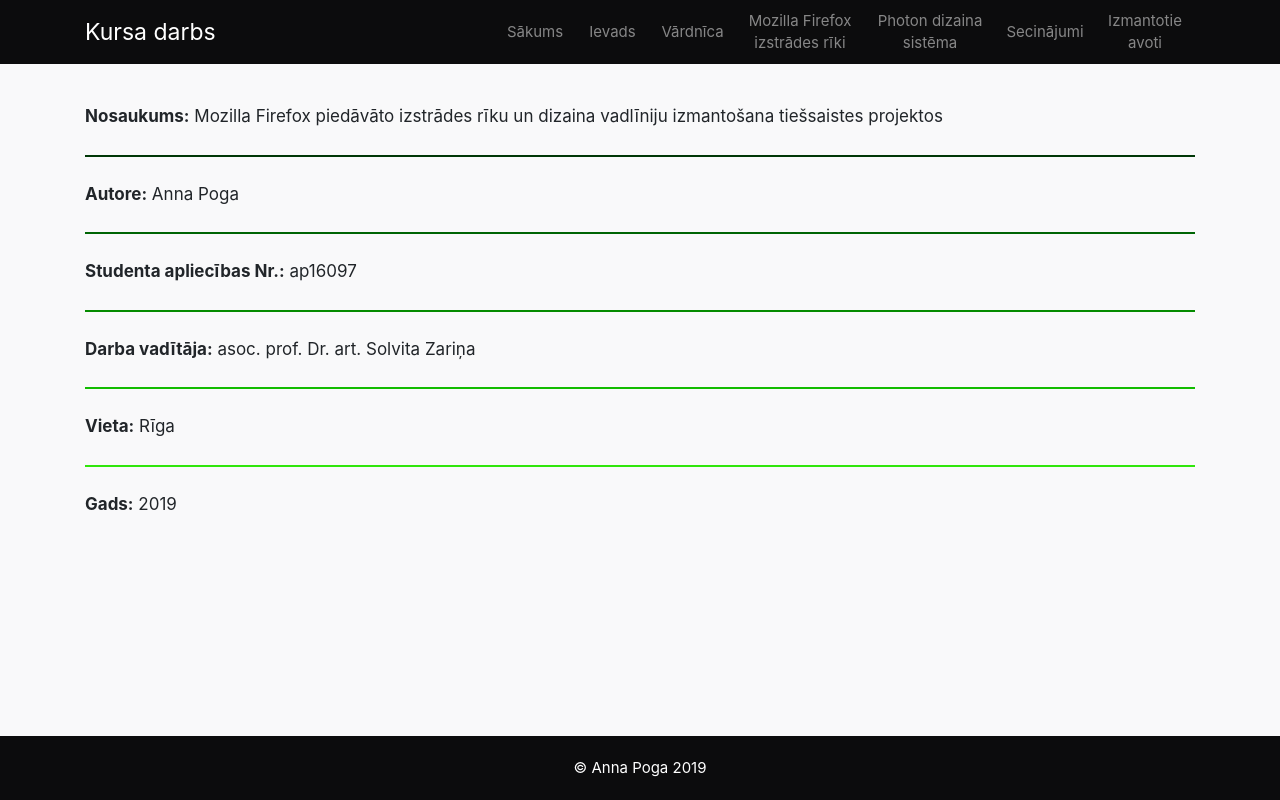
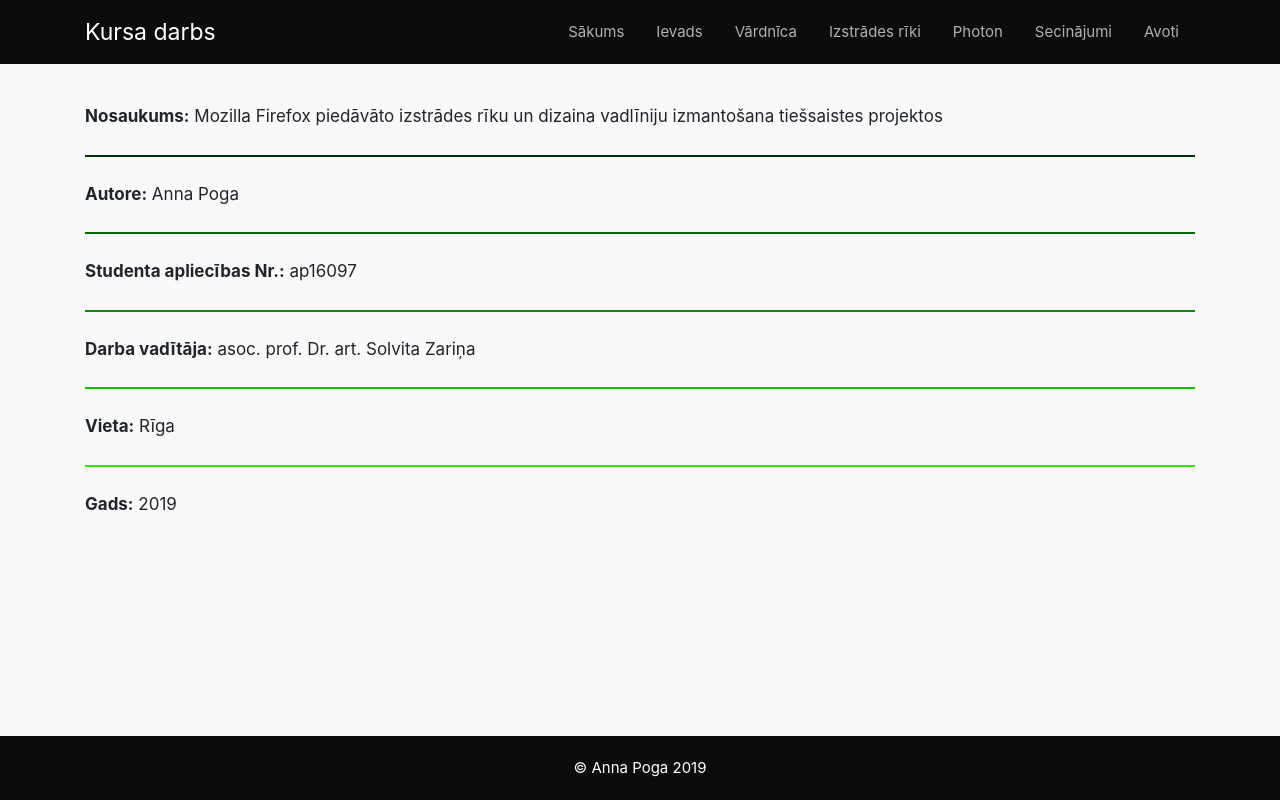
Before and after one commit to annya97/fox-work, a plain HTML site: page index.html in a window 1280 px wide. Drawn offline with Linux system fonts and the light colour scheme.

Commit message:
nav fixes

```diff
--- a/css/styles.css
+++ b/css/styles.css
@@ -16,11 +16,20 @@ body {
 }
 
 .nav-item {
+  color: #b1b1b3;
   font-size: 15px;
   text-align: center;
   display : flex;
   align-items : center;
   justify-content: center;
+}
+
+.navbar-dark .navbar-nav .nav-link {
+  color: #b1b1b3;
+}
+
+.navbar-dark .navbar-nav .nav-link:hover {
+  color: #ededf0;
 }
 
 #navbarResponsive {
@@ -127,26 +136,9 @@ footer {
 	.navbar-brand {
       font-size: 23px;
     }
-	#sakums {
-	  width: 80px;
-	}
-	#ievads {
-	  width: 75px;
-	}
-	#vardnica {
-	  width: 85px;
-	}
-	#mozilla {
-	  width: 130px;
-	}
-	#photon {
-	  width: 130px;
-	}
-	#secinajumi {
-	  width: 100px;
-	}
-	#avoti {
-	  width: 100px;
+	.nav-item {
+	  padding-left: 8px;
+	  padding-right: 8px;
 	}
 }
 
@@ -184,3 +176,27 @@ footer {
     width: 100%;
   }
 }
+
+/*
+	#sakums {
+	  width: 80px;
+	}
+	#ievads {
+	  width: 75px;
+	}
+	#vardnica {
+	  width: 85px;
+	}
+	#mozilla {
+	  width: 110px;
+	}
+	#photon {
+	  width: 75px;
+	}
+	#secinajumi {
+	  width: 100px;
+	}
+	#avoti {
+	  width: 100px;
+	}
+*/
--- a/index.html
+++ b/index.html
@@ -30,16 +30,16 @@
               <a class="nav-link" href="./3-vardnica.html">Vārdnīca</a>
             </li>
             <li class="nav-item" id="mozilla">
-              <a class="nav-link" href="./4-mozilla.html">Mozilla Firefox izstrādes rīki</a>
+              <a class="nav-link" href="./4-mozilla.html">Izstrādes rīki</a>
             </li>
             <li class="nav-item" id="photon">
-              <a class="nav-link" href="./5-photon.html">Photon dizaina sistēma</a>
+              <a class="nav-link" href="./5-photon.html">Photon</a>
             </li>
 			<li class="nav-item" id="secinajumi">
               <a class="nav-link" href="./6-secinajumi.html">Secinājumi</a>
             </li>
 			<li class="nav-item" id="avoti">
-              <a class="nav-link" href="./7-avoti.html">Izmantotie avoti</a>
+              <a class="nav-link" href="./7-avoti.html">Avoti</a>
             </li>
 		  </ul>
         </div>
```
Also changed, not shown: 2-ievads.html (+3 -3 lines), 3-vardnica.html (+3 -3 lines), 4-mozilla.html (+3 -3 lines), 5-photon.html (+3 -3 lines), 6-secinajumi.html (+3 -3 lines), 7-avoti.html (+3 -3 lines).
